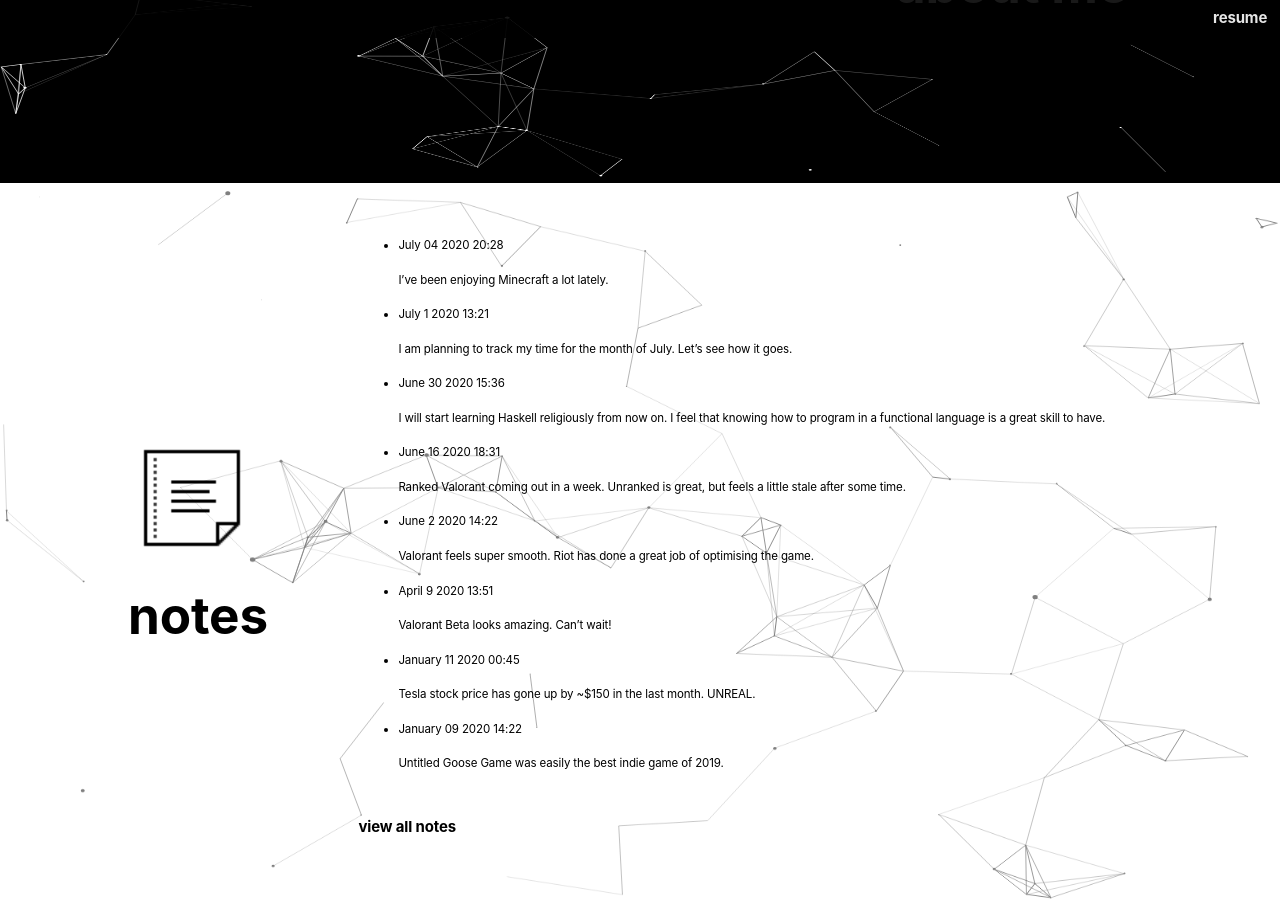
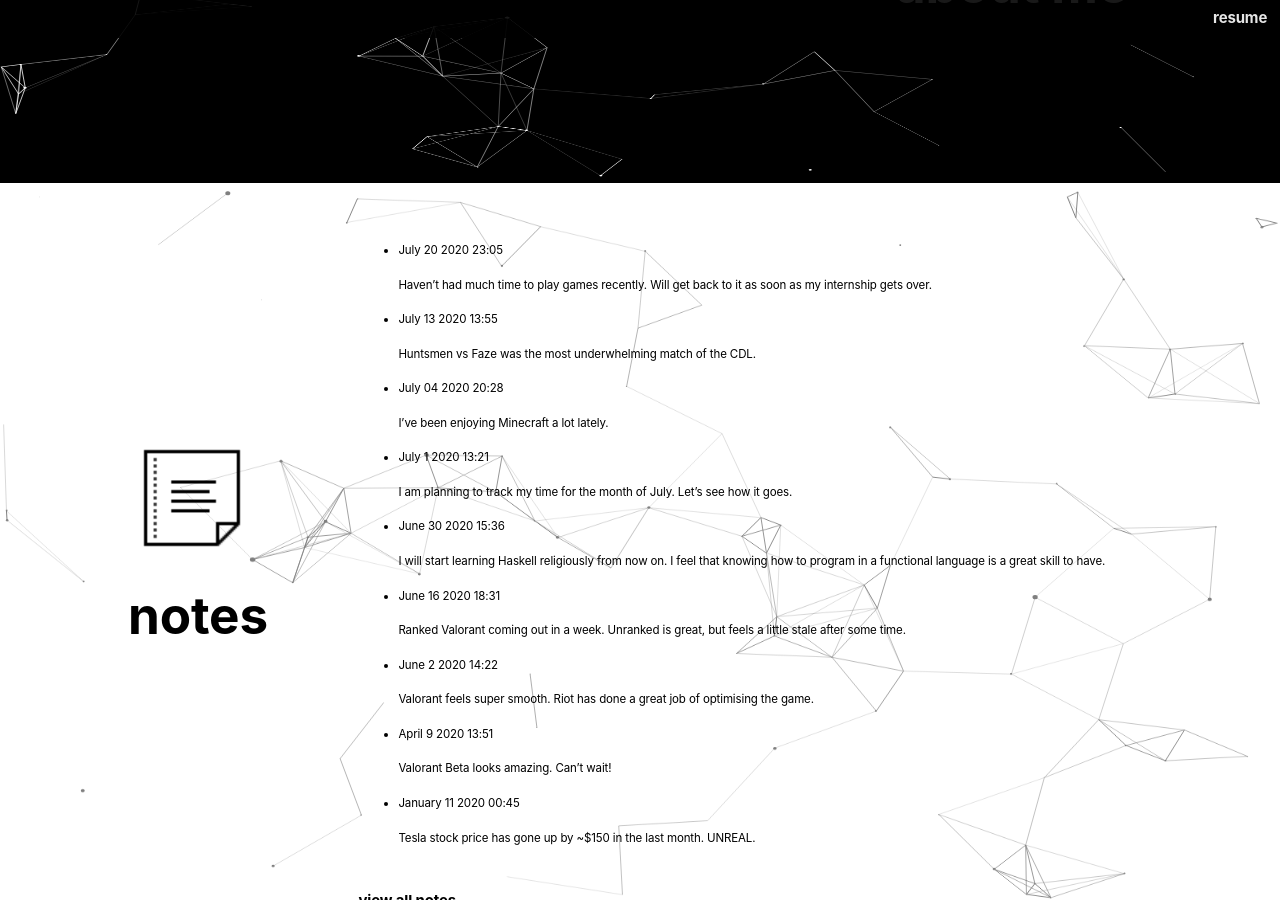
Before and after one commit to vedantsingh1404/website-v2.0, a Jekyll site: the page built from index.html, in a window 1280 px wide and 900 px high, scrolled down 982 px. Built offline with Jekyll 4.4.1, drawn with Linux system fonts in a browser that asks for light colours.

Commit message:
add note

```diff
--- a/_data/notes.yml
+++ b/_data/notes.yml
@@ -1,3 +1,11 @@
+- date: July 20 2020 23:05
+  content: |
+      Haven't had much time to play games recently. Will get back to it as soon as my internship gets over.
+
+- date: July 13 2020 13:55
+  content: |
+      Huntsmen vs Faze was the most underwhelming match of the CDL.
+
 - date: July 04 2020 20:28
   content: |
     I've been enjoying Minecraft a lot lately.
--- a/index.html
+++ b/index.html
@@ -41,7 +41,7 @@ layout : default
   <div class="note-list-container rellax" data-rellax-speed="2">
 
     <ul class="note-list">
-      {% for note in site.data.notes limit: 8 %}
+      {% for note in site.data.notes limit: 9 %}
       <li class="note">
         <time>{{ note.date }}</time>
         <div>{{ note.content | markdownify }}</div>
@@ -49,7 +49,7 @@ layout : default
       {% endfor %}
     </ul>
 
-    {% if site.data.notes.size > 8 %}
+    {% if site.data.notes.size > 9 %}
     <h3><a class="main-link" href="/notes">view all notes</a></h3>
     {% endif %}
 
```
Also changed, not shown: 4 other files.
